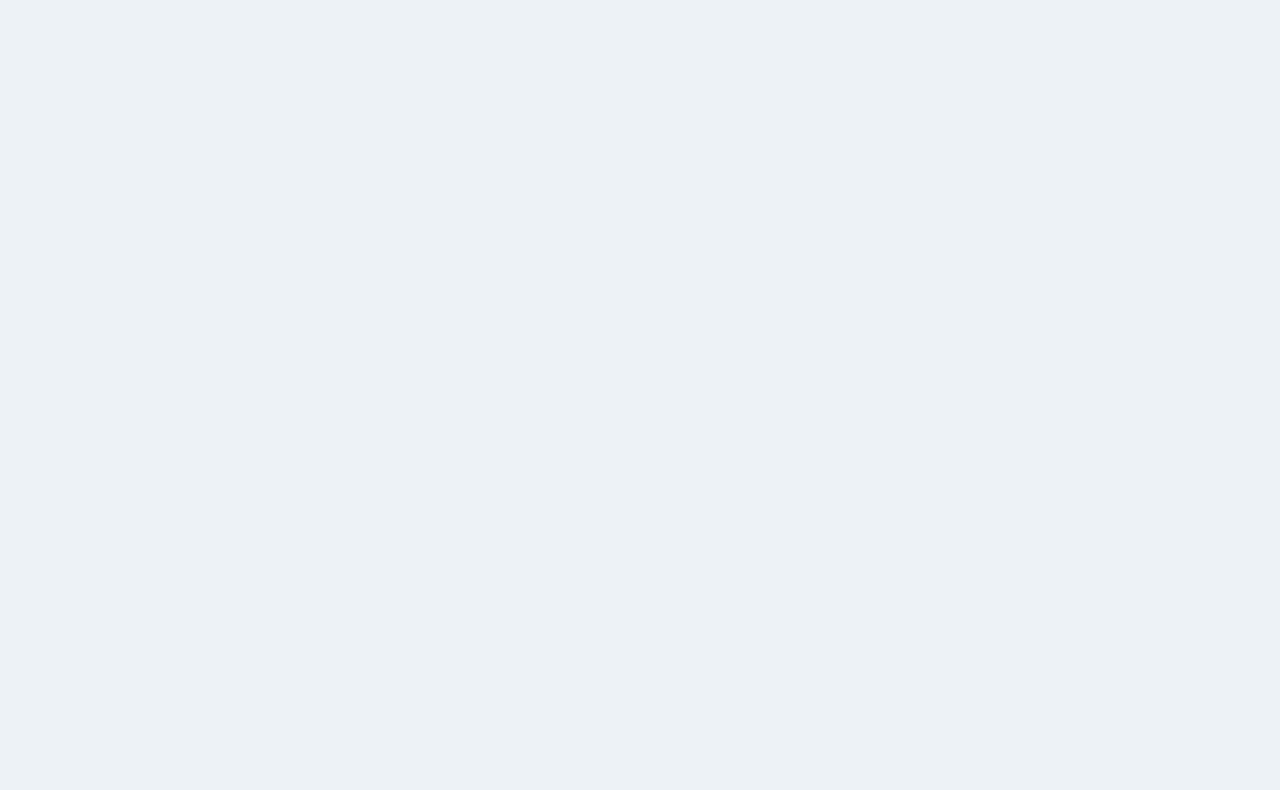
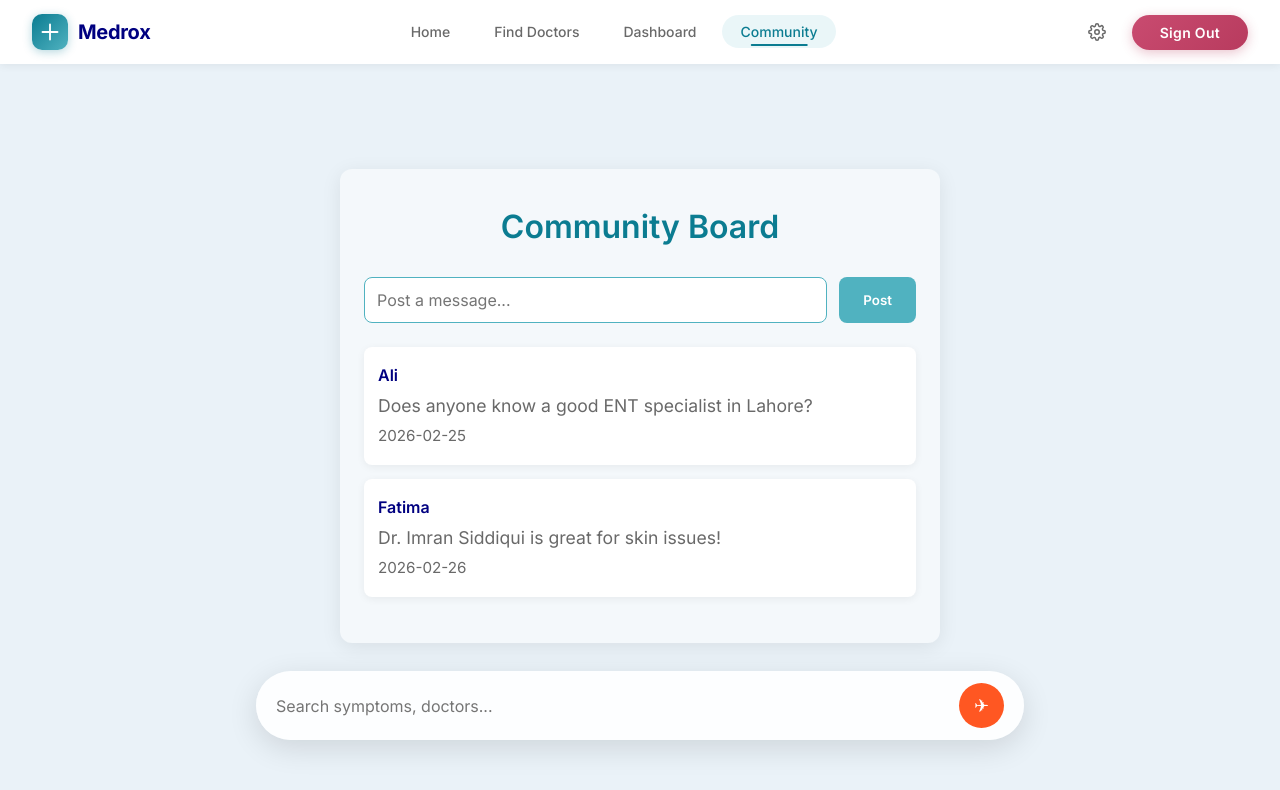
Before and after one commit to Abpattar/MedHack, a React (Vite) app: page /community in a window 1280 px wide. Before the commit this address had no page. Shown: the top 790 px of the page. Built offline with nearby package versions, Linux system fonts and the light colour scheme; sample sign-in values are in the browser's storage.

Commit message:
Community and dashboard added

```diff
--- a/src/App.jsx
+++ b/src/App.jsx
@@ -4,6 +4,8 @@ import Layout from './components/Layout'
 import Home from './pages/Home'
 import FindDoctors from './pages/FindDoctors'
 import Login from './pages/Login'
+import Dashboard from './pages/Dashboard'
+import Community from './pages/Community'
 import './App.css'
 
 function ProtectedRoute({ children, isLoggedIn }) {
@@ -53,6 +55,24 @@ function App() {
             }
           />
 
+          <Route
+            path="/dashboard"
+            element={
+              <ProtectedRoute isLoggedIn={isLoggedIn}>
+                <Dashboard />
+              </ProtectedRoute>
+            }
+          />
+
+          <Route
+            path="/community"
+            element={
+              <ProtectedRoute isLoggedIn={isLoggedIn}>
+                <Community />
+              </ProtectedRoute>
+            }
+          />
+
         </Route>
       </Routes>
     </BrowserRouter>
--- /dev/null
+++ b/src/pages/Community.css
@@ -0,0 +1,81 @@
+/* Community page styles */
+.community-container {
+  background: var(--light-blue-tint);
+  border-radius: var(--radius-md);
+  box-shadow: var(--shadow-md);
+  padding: 32px 24px;
+  margin-top: 32px;
+  width: 100%;
+  max-width: 600px;
+  display: flex;
+  flex-direction: column;
+  align-items: center;
+}
+
+.community-title {
+  color: var(--deep-teal);
+  font-size: 2rem;
+  font-weight: 600;
+  margin-bottom: 24px;
+}
+
+.community-form {
+  width: 100%;
+  display: flex;
+  gap: 12px;
+  margin-bottom: 24px;
+}
+
+.community-input {
+  flex: 1;
+  padding: 12px;
+  border-radius: var(--radius-sm);
+  border: 1px solid var(--teal-blue);
+  font-size: 1rem;
+  background: #fff;
+}
+
+.community-post-btn {
+  background: var(--teal-blue);
+  color: #fff;
+  border: none;
+  border-radius: var(--radius-sm);
+  padding: 12px 24px;
+  font-weight: 600;
+  cursor: pointer;
+  transition: var(--transition);
+}
+
+.community-post-btn:hover {
+  background: var(--deep-teal);
+}
+
+.community-messages {
+  width: 100%;
+}
+
+.community-message {
+  background: #fff;
+  border-radius: var(--radius-sm);
+  box-shadow: var(--shadow-sm);
+  padding: 16px 14px;
+  margin-bottom: 14px;
+  display: flex;
+  flex-direction: column;
+  gap: 4px;
+}
+
+.community-message-user {
+  font-weight: 600;
+  color: var(--navy-blue);
+}
+
+.community-message-text {
+  color: var(--gray-text);
+  font-size: 1.1rem;
+}
+
+.community-message-date {
+  color: var(--gray-text);
+  font-size: 0.95rem;
+}
--- /dev/null
+++ b/src/pages/Community.jsx
@@ -0,0 +1,60 @@
+import React, { useState } from 'react';
+import './Community.css';
+
+function Community() {
+  const [messages, setMessages] = useState([
+    {
+      user: 'Ali',
+      text: 'Does anyone know a good ENT specialist in Lahore?',
+      date: '2026-02-25',
+    },
+    {
+      user: 'Fatima',
+      text: 'Dr. Imran Siddiqui is great for skin issues!',
+      date: '2026-02-26',
+    },
+  ]);
+  const [input, setInput] = useState('');
+
+  const handlePost = (e) => {
+    e.preventDefault();
+    if (input.trim()) {
+      setMessages([
+        ...messages,
+        {
+          user: 'You',
+          text: input,
+          date: new Date().toISOString().slice(0, 10),
+        },
+      ]);
+      setInput('');
+    }
+  };
+
+  return (
+    <div className="community-container">
+      <h2 className="community-title">Community Board</h2>
+      <form className="community-form" onSubmit={handlePost}>
+        <input
+          className="community-input"
+          type="text"
+          placeholder="Post a message..."
+          value={input}
+          onChange={e => setInput(e.target.value)}
+        />
+        <button className="community-post-btn" type="submit">Post</button>
+      </form>
+      <div className="community-messages">
+        {messages.map((msg, idx) => (
+          <div className="community-message" key={idx}>
+            <div className="community-message-user">{msg.user}</div>
+            <div className="community-message-text">{msg.text}</div>
+            <div className="community-message-date">{msg.date}</div>
+          </div>
+        ))}
+      </div>
+    </div>
+  );
+}
+
+export default Community;
--- /dev/null
+++ b/src/pages/Dashboard.css
@@ -0,0 +1,60 @@
+/* Dashboard page styles */
+.dashboard-container {
+  background: var(--light-blue-tint);
+  border-radius: var(--radius-md);
+  box-shadow: var(--shadow-md);
+  padding: 32px 24px;
+  margin-top: 32px;
+  width: 100%;
+  max-width: 600px;
+  display: flex;
+  flex-direction: column;
+  align-items: center;
+}
+
+.dashboard-title {
+  color: var(--deep-teal);
+  font-size: 2rem;
+  font-weight: 600;
+  margin-bottom: 24px;
+}
+
+.dashboard-history-list {
+  width: 100%;
+}
+
+.dashboard-history-item {
+  background: #fff;
+  border-radius: var(--radius-sm);
+  box-shadow: var(--shadow-sm);
+  padding: 18px 16px;
+  margin-bottom: 16px;
+  display: flex;
+  flex-direction: column;
+  gap: 4px;
+}
+
+.dashboard-history-doctor {
+  font-weight: 600;
+  color: var(--navy-blue);
+}
+
+.dashboard-history-specialty {
+  color: var(--teal-blue);
+  font-size: 1.1rem;
+}
+
+.dashboard-history-date {
+  color: var(--gray-text);
+}
+
+.dashboard-history-location {
+  color: var(--gray-text);
+  font-size: 0.95rem;
+}
+
+.dashboard-empty {
+  color: var(--gray-text);
+  text-align: center;
+  margin-top: 24px;
+}
--- /dev/null
+++ b/src/pages/Dashboard.jsx
@@ -0,0 +1,49 @@
+import React, { useState } from 'react';
+import './Dashboard.css';
+
+const dummyHistory = [
+  {
+    doctor: 'Dr. Ayesha Khan',
+    specialty: 'Cardiologist',
+    date: '2026-02-10',
+    location: 'Medrox Clinic, Lahore',
+  },
+  {
+    doctor: 'Dr. Imran Siddiqui',
+    specialty: 'Dermatologist',
+    date: '2026-01-22',
+    location: 'Medrox Clinic, Karachi',
+  },
+  {
+    doctor: 'Dr. Sara Malik',
+    specialty: 'Pediatrician',
+    date: '2025-12-15',
+    location: 'Medrox Clinic, Islamabad',
+  },
+];
+
+function Dashboard() {
+  const [history] = useState(dummyHistory);
+
+  return (
+    <div className="dashboard-container">
+      <h2 className="dashboard-title">Doctor Visit History</h2>
+      <div className="dashboard-history-list">
+        {history.length === 0 ? (
+          <div className="dashboard-empty">No history found.</div>
+        ) : (
+          history.map((item, idx) => (
+            <div className="dashboard-history-item" key={idx}>
+              <div className="dashboard-history-doctor">{item.doctor}</div>
+              <div className="dashboard-history-specialty">{item.specialty}</div>
+              <div className="dashboard-history-date">Visited: {item.date}</div>
+              <div className="dashboard-history-location">{item.location}</div>
+            </div>
+          ))
+        )}
+      </div>
+    </div>
+  );
+}
+
+export default Dashboard;
```
